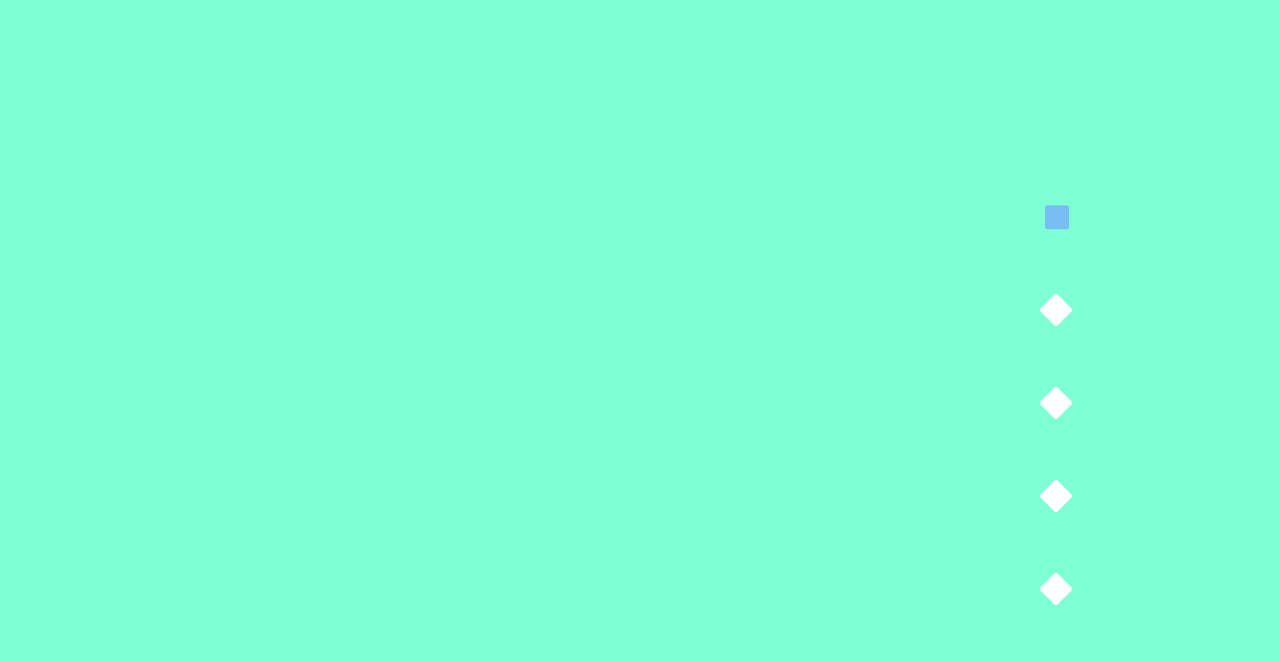
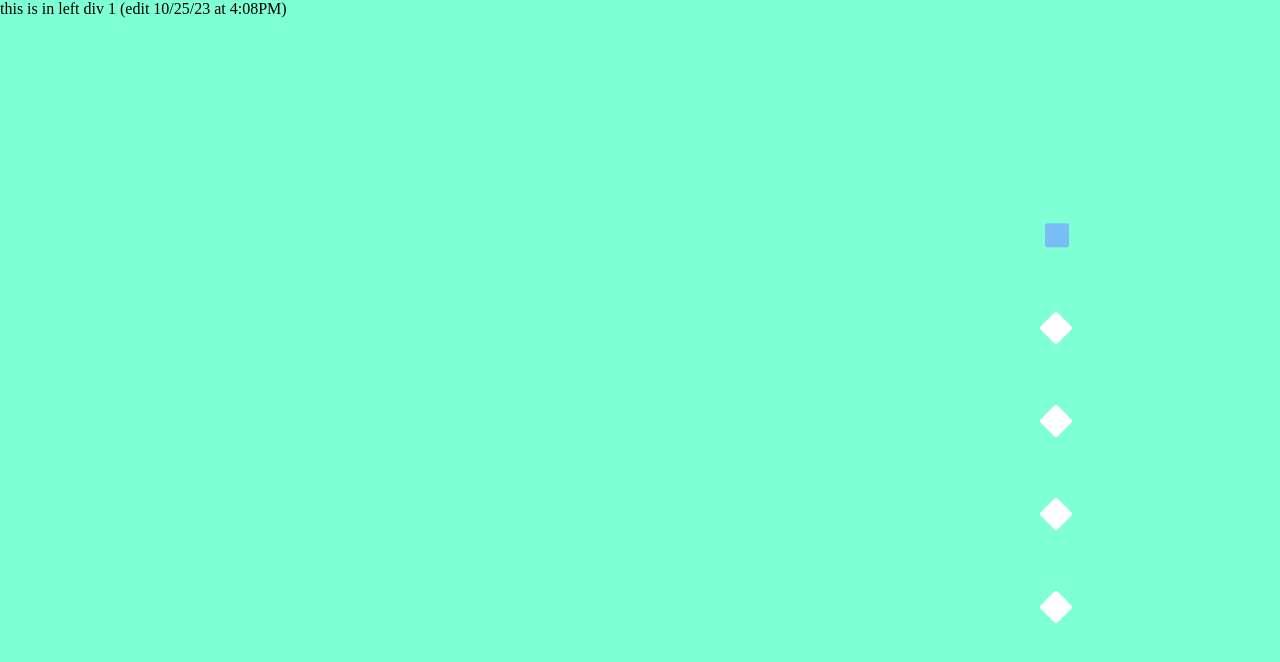
Before and after one commit to PawanOfficeal/sectionCSS, a plain HTML site: page index.html in a window 1280 px wide. Drawn offline with Linux system fonts and the light colour scheme.

Commit message:
changed some css and html

```diff
--- a/index.html
+++ b/index.html
@@ -9,7 +9,11 @@
 </head>
 <body>
     <main class="main">
+
         <section class="section sec1">
+            <div class="leftDiv1">
+                this is in left div 1 (edit 10/25/23 at 4:08PM)
+            </div>
           <div class="diamondDiv">
             <span class="diamond d1"><i class="fa-solid fa-diamond"></i></span>
             <span class="diamond d2"><i class="fa-solid fa-diamond"></i></span>
@@ -18,7 +22,7 @@
             <span class="diamond d5"><i class="fa-solid fa-diamond"></i></span>
           </div>
         </section>
-        <section class="section sec2"></section>
+        <section class="section sec2"> </section>
         <section class="section sec3"></section>
         <section class="section sec4"></section>
         <section class="section sec5"></section>
--- a/style.css
+++ b/style.css
@@ -15,6 +15,7 @@ html , body{
     background-color: rgb(136, 86, 86);
     overflow-y:scroll;
     scroll-snap-type:y mandatory;
+    overflow-x: hidden;
 }
 .section{
     width: 100vw;
```
